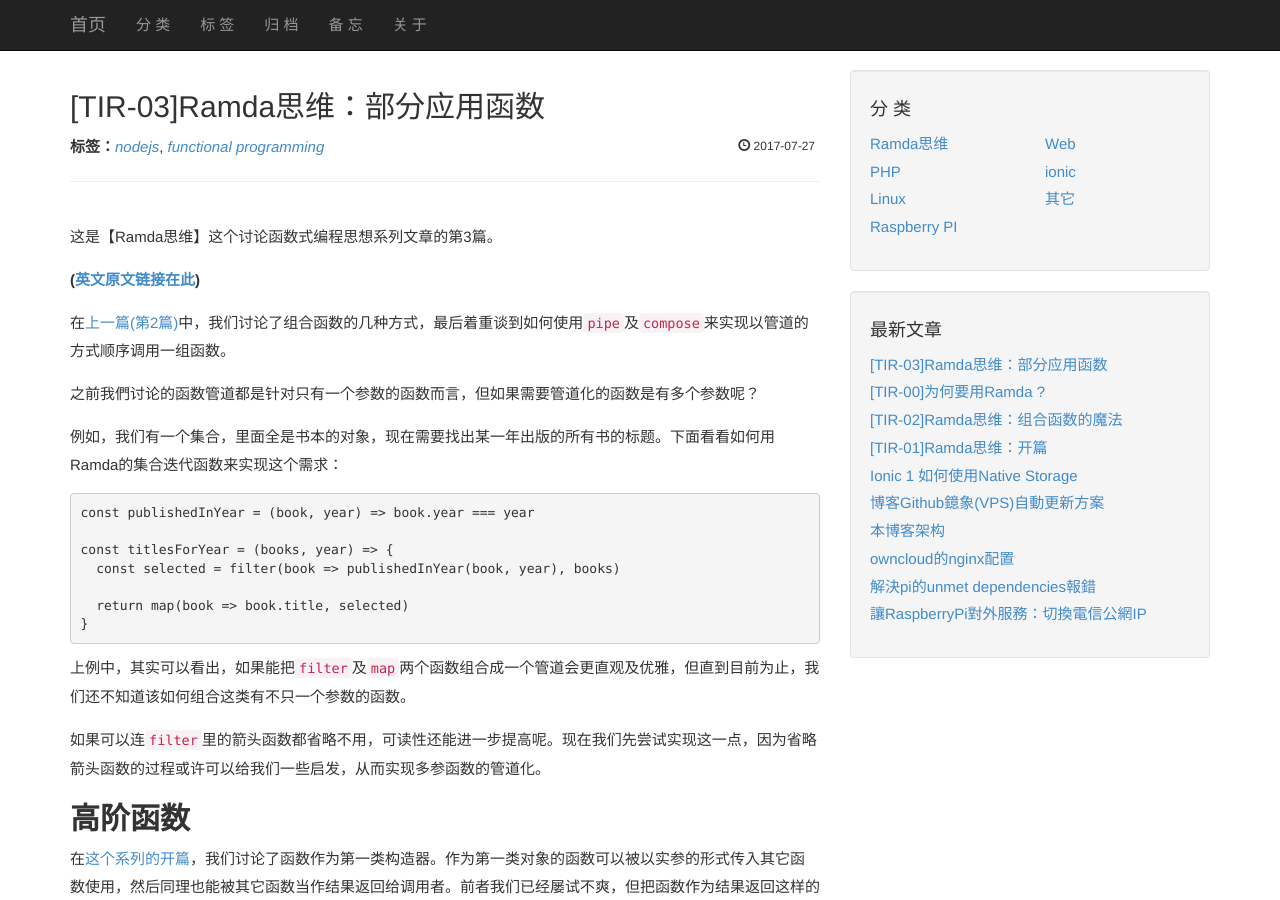
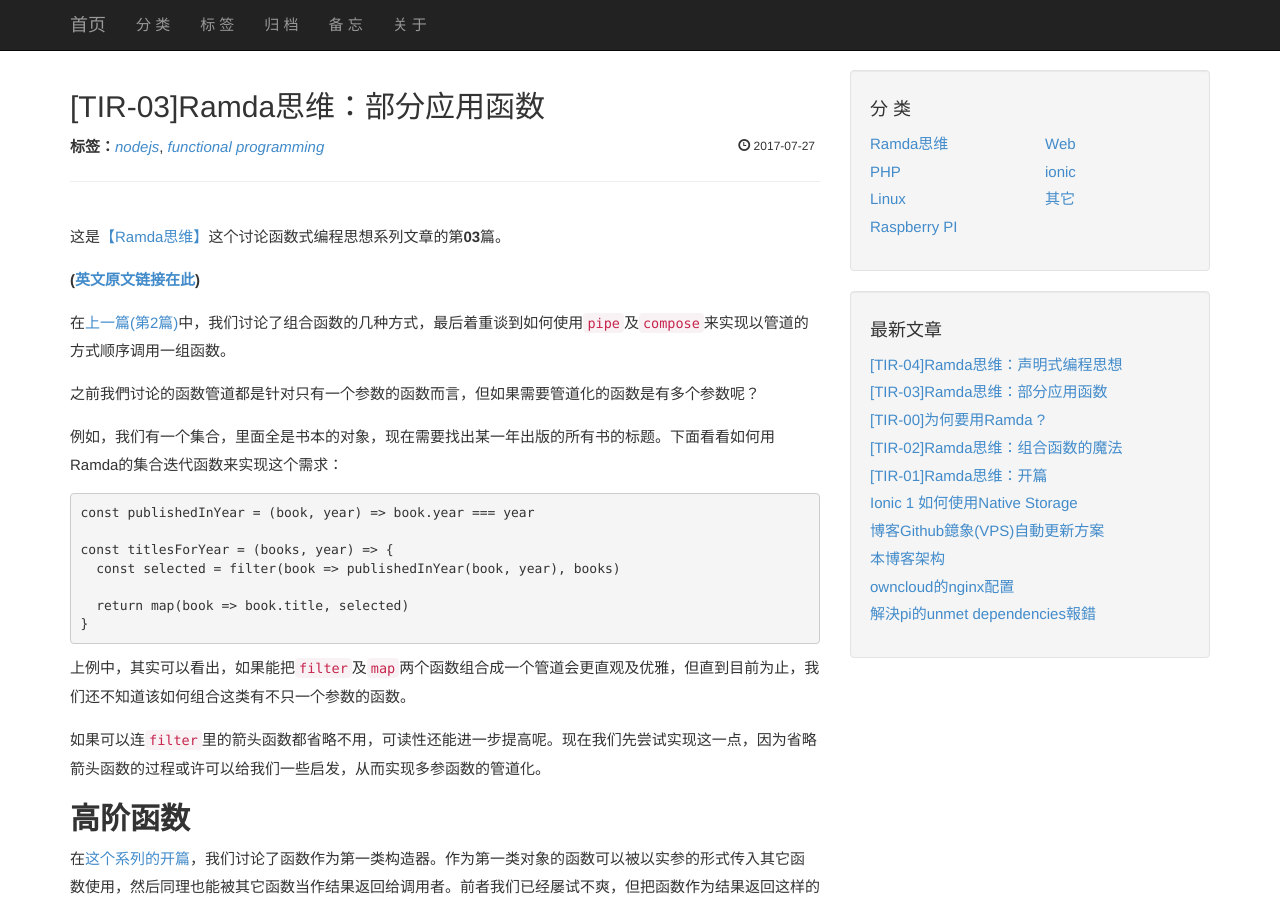
Before and after one commit to sunshine17/sunshine17.github.io, a Jekyll site: the page built from _posts/2017-07-27-thinking-in-ramda-Partial-Application.md, in a window 1280 px wide and 900 px high. Built offline with Jekyll 4.4.1, drawn with Linux system fonts in a browser that asks for light colours; comment, search, counter and statistics services are not loaded; some of the changed lines change nothing that is shown; some of the changed text lies outside the part shown.

Commit message:
add new post: TIR04

````diff
--- a/_posts/2017-07-27-thinking-in-ramda-Partial-Application.md
+++ b/_posts/2017-07-27-thinking-in-ramda-Partial-Application.md
@@ -6,7 +6,7 @@ tags: [nodejs,functional programming]
 summary: "这是一个关于函数式编程的系列文章，使用nodejs的ramda库来讲解如何在nodejs这门目前最流行的语言实现函数式编程的理念。"
 ---
 
-这是【Ramda思维】这个讨论函数式编程思想系列文章的第3篇。
+这是[【Ramda思维】](/posts/thinking_in_ramda.html)这个讨论函数式编程思想系列文章的第**03**篇。
 
 **\([英文原文链接在此](http://randycoulman.com/blog/2016/06/07/thinking-in-ramda-partial-application/ "英文原文")\)**
 
--- /dev/null
+++ b/_posts/2019-05-10-TIR-04-declarative-programming.md
@@ -0,0 +1,323 @@
+---
+layout: post
+category: "thinking_in_ramda"
+title:  "[TIR-04]Ramda思维：声明式编程思想"
+tags: [nodejs,functional programming]
+summary: "这是一个关于函数式编程的系列文章，使用nodejs的ramda库来讲解如何在nodejs这门目前最流行的语言实现函数式编程的理念。"
+---
+
+这是[【Ramda思维】](/posts/thinking_in_ramda.html)这个讨论函数式编程思想系列文章的第**04**篇。
+
+**\([英文原文链接在此](http://randycoulman.com/blog/2016/06/14/thinking-in-ramda-declarative-programming/ "英文原文")\)**
+
+在[上一篇(第3篇)](thinking_in_ramda/thinking-in-ramda-Partial-Application.html)中，我们讨论了如何使用Currying及部分应用函数（partial application）的技术来组合那些不只一个参数的函数。
+
+在我们开始写一些短小的函数式的程序块并将其组合时，你会发现我们需要写很多函数来封装JavaScript语言的基本运算操作，例如算术运算、比较、逻辑及流程控制。写这些函数很枯燥乏味，但幸好Ramda这个FP库会帮我们解决这个烦恼。
+
+但是，我们需要了解一些背景知识。
+
+
+# **声明式编程 VS 指令式编程**
+
+有很多方法来分类各种编程语言/风格。例如静态类型vs动态类型、解释型语言vs编译型　语言、底层vs高级语言...等等。
+
+另一个类似的划分方式为声明式vs指令式编程范式。
+
+本文并不深入探讨所有的编程范式，简单地说，指令式编程范式是这样一种编程风格：由程序员告诉电脑要做什么，并且明确写清楚如何去做。这样就导致了我们日常有一大堆构建元素：控制流(`if`-`then`-`else`语句及循环结构)，算术运算符(`+`,`-`,`*`,`/`)，比较运算符(`===`,`>`,`<`,等等)，还有逻辑运算符(`&&`,`||`,`!`)。
+
+而声明式编程范式则是：程序员告诉电脑要做什么，但只告诉电脑人类想要的是什么（不像指令式连处理步骤都要写清楚）。然后电脑需要自己去思考如何计算出结果。
+
+其中一个经典的声明式编程语言叫Prolog。在Prolog语言里，一个程序由一组事实及推理规则组成。通过提问题来开始Prolog的程序，然后Prolog的推理引擎使用你定义的事实及推理法则来推理出你问题的答案。
+
+函数式编程也是声明式编程范式的其中一个子集。在一个函数式程序中，我们定义一系列的函数，然后通过组合这些函数来告诉电脑我们想要什么。
+
+当然，即使在声明式的程序里，也需要做类似指令式程序里的简单任务。控制流程、算术运算、比较、逻辑分支等仍然是声明式编程里的基本构建元素。但我们会用声明式的风格来表达以上构建元素。
+
+
+
+# **声明式的构建元素**
+
+由于我们使用的Javascript是一种指令式的编程语言，所以当我们在写“常规”的Javascript代码时，使用标准的指令构建元素也是可以的。
+
+但当我们在使用`pipeline`之类的“管道”或类似的构造元素来写函数式的变换时，指令式的构造元素就不太适用了。
+
+
+下面我们看看Ramda提供了什么基本构建元素给我们来解决这个问题。
+
+
+
+## **数学运算**
+
+回到[第２章](/thinking_in_ramda/thinking-in-ramda-combining-functions.html)，我们实现了一系列的数学运算变换来演示何为“管道”(pipeline)：
+
+
+```javascript
+// 数学运算的管道
+
+const multiply = (a, b) => a * b
+const addOne = x => x + 1
+const square = x => x * x
+
+const operate = pipe(
+  multiply,
+  addOne,
+  square
+)
+
+operate(3, 4) // => ((3 * 4) + 1)^2 => (12 + 1)^2 => 13^2 => 169
+```
+
+在上面的示例里，特别要留意的是我们是如何实现那些基本数学运算函数的。
+
+其实Ramda为数学运算提供了`add`,`subtract`,`multiply`及`divide`函数。所以我们可以直接使用Ramda提供的`multiply`来替换上面自定义的对应函数，还能利用Ramda提供的Curry化的`add`函数来代替上面的`addOne`，而`multiply`其实也能使用`square`来替代之：
+
+
+```javascript
+// 使用Ramda的数学运算函数
+
+const square = x => multiply(x, x)
+
+const operate = pipe(
+  multiply,
+  add(1),
+  square
+)
+```
+
+`add(1)`与我们熟知的自增运算符(`++`)很相似，不同之处在于`++`会修改被自增的变量的值，所以它是会变异的。我们在[第0１篇](thinking_in_ramda/thinking-in-ramda-Wrap-Up.html)提到，”不变异“是函数式编程的一个核心原则，所以我们一般不使用`++`或类似的`--`。
+
+我们一般使用`add(1)`及`subtract(1)`来做递增及递减的操作，而这两个操作很常要用到，所以Ramda分别提供了`inc`及`dec`给我们使用。
+
+因此，现在可以把我们的管道再进一步简化如下：
+
+```javascript
+// 使用Ramda的inc函数
+
+const square = x => multiply(x, x)
+
+const operate = pipe(
+  multiply,
+  inc,
+  square
+)
+```
+
+`subtract`是二元运算符`-`的对应函数，但同时我们知道还有个取负数的一元运算符`-`。当然也可以使用`multiply(-1)`来实现取负数，但Ramda也提供了`negate`函数来实现此操作。
+
+
+## **比较**
+
+同样地，在[第２篇](/thinking_in_ramda/thinking-in-ramda-combining-functions.html)时，我们写了一些函数来计算一个人是否有投票权。当时最终版的代码如下：
+
+
+```javascript
+// 是否有投票权
+
+const wasBornInCountry = person => person.birthCountry === OUR_COUNTRY
+const wasNaturalized = person => Boolean(person.naturalizationDate)
+const isOver18 = person => person.age >= 18
+
+const isCitizen = either(wasBornInCountry, wasNaturalized)
+
+const isEligibleToVote = both(isOver18, isCitizen)
+
+```
+
+上面的代码里部分函数还是使用标准的比较运算符（`===`及`>=`）。你可能已经猜到，Ramda同样也提供了对应的函数来替代它们。
+
+下面我们使用`equals`及`gte`函数来分别替换上面的`===`及`>=`。
+
+```javascript
+// 使用Ramda的比较函数
+
+const wasBornInCountry = person => equals(person.birthCountry, OUR_COUNTRY)
+const wasNaturalized = person => Boolean(person.naturalizationDate)
+const isOver18 = person => gte(person.age, 18)
+
+const isCitizen = either(wasBornInCountry, wasNaturalized)
+
+const isEligibleToVote = both(isOver18, isCitizen)
+
+```
+
+另外Ramda也提供了`gt`替代`>`、`lt`替代`<`，还有`lte`替代`<=`。
+
+这些函数的参数顺序似乎与我们熟悉的一样（第１个参数大于第２个参数？）。单独使用的时候当然没有问题，但当需要做函数组合的时候就有点问题了。这些函数的设计似乎违反了Ramda的“数据放在最后一个参数”的原则，所以当我们在管道或类似场景使用这些函数时就需要多加注意。这个时候，`flip`及点位符函数（`__`）就能派上用场了。
+
+同样地，除了`equals`外，Ramda还提供了一个`identical`函数来判断两个值是否在同一个内存引用。
+
+
+`===`有很多常见的使用场景：例如检测一个字符串或数组是否为空（` str === '' ` 或 `arr.length === 0 `），再例如检测一个变量是否为`null`或`undefined`。Ramda同样地提供了相应的函数：`isEmpty`及`isNil`。
+
+
+## **逻辑运算**
+
+
+在[第２篇](/thinking_in_ramda/thinking-in-ramda-combining-functions.html)（或就在上面），我们使用`both`及`either`函数来替代`&&`及`||`运算符。也提及到使用`complement`来替代`!`。
+
+
+当我们要组合处理的是同一个值时，这些组合起来的函数运作得很好。在上例中，`wasBornInCountry`、`wasNaturalized`及`isOver18`都是对一个人进行操作运算。
+
+
+但有时我们需要分别应用`&&`、`||`及`!`运算符到不同的值。为了处理这种情况，Ramda提供了`and`、`or`及`not`函数。我用这个方式来区分这些函数：`and`、`or`及`not`操作数值，而`both`、`either`及`complement`操作的是函数。
+
+
+`||`的常见用法是提供默认值。例如，我们经常会这样写：
+
+
+```javascript
+
+const lineWidth = settings.lineWidth || 80
+
+```
+
+
+这是一个常见的写法，而且可用，但这种写法依赖于JavaScript的"逻辑假"定义。如果`0`是一个有效的设定呢？由于`0`在JavaScript的逻辑运算里会被视作“假”，所以上例的结果是得到一个lineWidth值为80。
+
+当然我们可以使用刚刚提到的`isNil`函数来解决这个问题，但其实Ramda提供了另一个更优雅的选择：`defaultTo`。
+
+```javascript
+// 使用defaultTo函数
+
+const lineWidth = defaultTo(80, settings.lineWidth)
+```
+
+`defaultTo`会使用`isNil`来检测第２个参数是否为空，如果非空，则返回这个参数的值，否则返回第１个参数的值（默认值）。
+
+
+
+# **条件分支**
+
+
+其实在函数式的程序里，流程控制并不太必要，但偶尔还是会用到。我们在[第１篇博文](http://4377.myds.me:8085/thinking_in_ramda/thinking-in-ramda-Wrap-Up.html)里讨论到的集合迭代函数会处理大部分的循环场景，但条件分支还是相当重要的。
+
+
+## IFELSE
+
+下面我们写一个函数，`forever21`，这个函数只有一个参数"age"，返回下一年的岁数。但是正如函数名所暗示的，如果参数值大于或等于21，则永远只返回21.
+
+```javascript
+// 永远21岁
+
+const forever21 = age => age >= 21 ? 21 : age + 1
+
+```
+
+上面我们的条件(` age >= 21 `)及第２个分支(` age + 1 `)其实可以写成` age `的函数。可以把第一个分支(`21`)重写成一个常量函数(` () => 21 `)。现在，我们有３个函数都接受（或忽略）一个`age`参数。
+
+
+这时，我们就可以使用Ramda的`ifElse`函数，这个函数与我们习惯的`if...then...else`结构的作用一样，或类似三元操作符（`?:`）。
+
+
+```javascript
+// 使用 ifElse
+
+const forever21 = age => ifElse(gte(__, 21), () => 21, inc)(age)
+
+```
+
+上面也提到，当使用比较函数来组合函数时，有时结果并非如我们所想，所以这里需要引入占位符(`___`)。另外我们也可以使用`lte`来实现：
+
+```javascript
+// 使用 lt 来替代 gte
+
+const forever21 = age => ifElse(lte(21), () => 21, inc)(age)
+```
+
+上例代码可这样理解："21小于或等于age"。后面我们会坚持使用占位符的版本，因为该版本能提高代码可读性及减少困惑。
+
+
+## **常量函数**
+
+
+在上面的场景里，常量函数就很有用了。Ramda提供了一个简短的常量函数：`always`。
+
+```javascript
+// 使用always常量函数
+
+const forever21 = age => ifElse(gte(__, 21), always(21), inc)(age)
+```
+
+Ramda也提供了另外两个快捷函数`T`及`F`来替代`always(true)`及`always(false)`。
+
+
+
+## **INDENTITY函数**
+
+
+现在看看另一个函数，`alwaysDrivingAge`。这个函数只有一个age参数，当age大于等于16时，函数返回值为输入参数。但当age小于16时，函数返回16。这个函数其实就相当于让人可以假装自己到了能考驾照的年龄（即使实际上未到）。
+
+```javascript
+// 驾照年龄
+
+const alwaysDrivingAge = age => ifElse(lt(__, 16), always(16), a => a)(age)
+```
+
+这个条件的第２个分支(` a => a `)是另一个在函数式编程范式中常见的模式。这叫“身份函数”。即这个函数永远原样返回输入的参数值。
+
+
+你应该能猜到了，Ramda同样提供了一个`identity`函数。
+
+```javascript
+// 使用indentity函数
+
+const alwaysDrivingAge = age => ifElse(lt(__, 16), always(16), identity)(age)
+```
+
+`identity`能接受多个参数，但只返回第一个参数的值。如果我们想返回的是其它第n个参数的值，可以使用`nthArg`函数。但`nthArg`没有`identity`常用。
+
+
+
+## **WHEN 及 UNLESS**
+
+在一个`ifElse`语句里有一个分支是`identity`的情况其实很常见，所以Ramda为此场景也提供了一个快捷函数。
+
+
+在我们的例子中，第２个分支是`identity`时，可以使用`when`来替代`ifElse`：
+
+```javascript
+// 使用when
+
+const alwaysDrivingAge = age => when(lt(__, 16), always(16))(age)
+```
+
+如果第一个分支是`identity`，则可使用`unless`。如果把我们的条件分支反过来写，可以使用`unless`来替代`gte(__, 16)`：
+
+```javascript
+// 使用 unless
+
+const alwaysDrivingAge = age => unless(gte(__, 16), always(16))(age)
+```
+
+
+## **COND函数（替代switch）**
+
+Ramda提供了`cond`函数来替代`switch`语句（或`if...then...else`链式语句）。
+
+下面使用Ramda文档里的例子来介绍这个`cond`的使用方法：
+
+```javascript
+// 使用cond
+
+const water = temperature => cond([
+  [equals(0),   always('water freezes at 0°C')],
+  [equals(100), always('water boils at 100°C')],
+  [T,           temp => `nothing special happens at ${temp}°C`]
+])(temperature)
+```
+
+对我而言，在我写的Ramda代码里还没正式用过这个函数，如果你写过多年Common Lisp程序的话，这个`cond`对你而言应该就很熟悉了。
+
+
+
+# **总结**
+
+本文介绍的一系列Ramda函数其实都是为了使我们原来指令式的代码变成声明式的函数式风格。
+
+
+# **下一篇**
+
+最后举的几个自定义函数的例子（`forever21`、`drivingAge`及`water`）都是接受一个参数，构建出一个新的函数，然后应用这个函数到一个参数。
+
+
+这就是一个常见的模式，而且Ramda提供了相关的工具函数来提高代码可读性。在下一篇，无指针风格将会讲解如何用这个模式去进一步地简化我们的函数。
````
